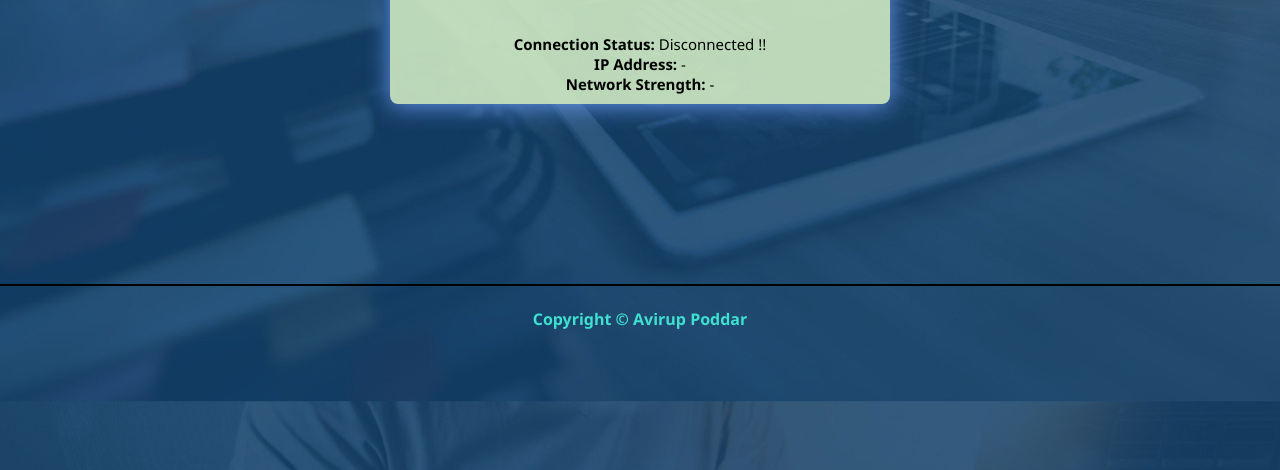
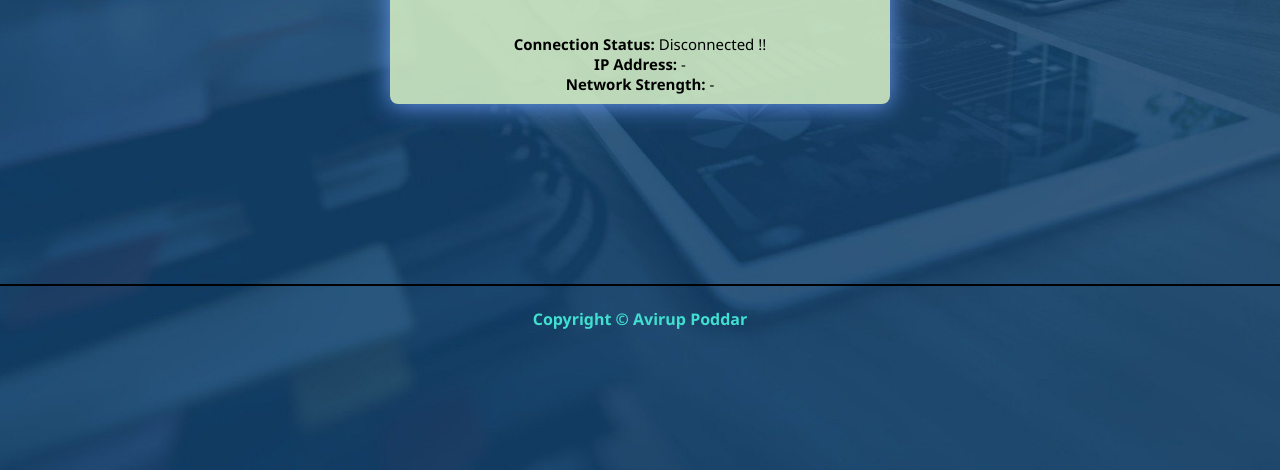
Before and after one commit to Avirup-CS/Internet-Status-Checker, a plain HTML site: page index.html in a window 1280 px wide. Shown: the part 330-800 px from the top of the page. Drawn offline with Linux system fonts and the light colour scheme; no server answers.

Commit message:
Add files via upload
CSS modified.

```diff
--- a/style.css
+++ b/style.css
@@ -8,6 +8,8 @@ body {
     font-family: 'Segoe UI', Tahoma, Geneva, Verdana, sans-serif;
     background-image: url('img.jpg');
     background-size: cover;
+    background-repeat: no-repeat;
+    height: 100vh;
 }
 
 .maq {
```
